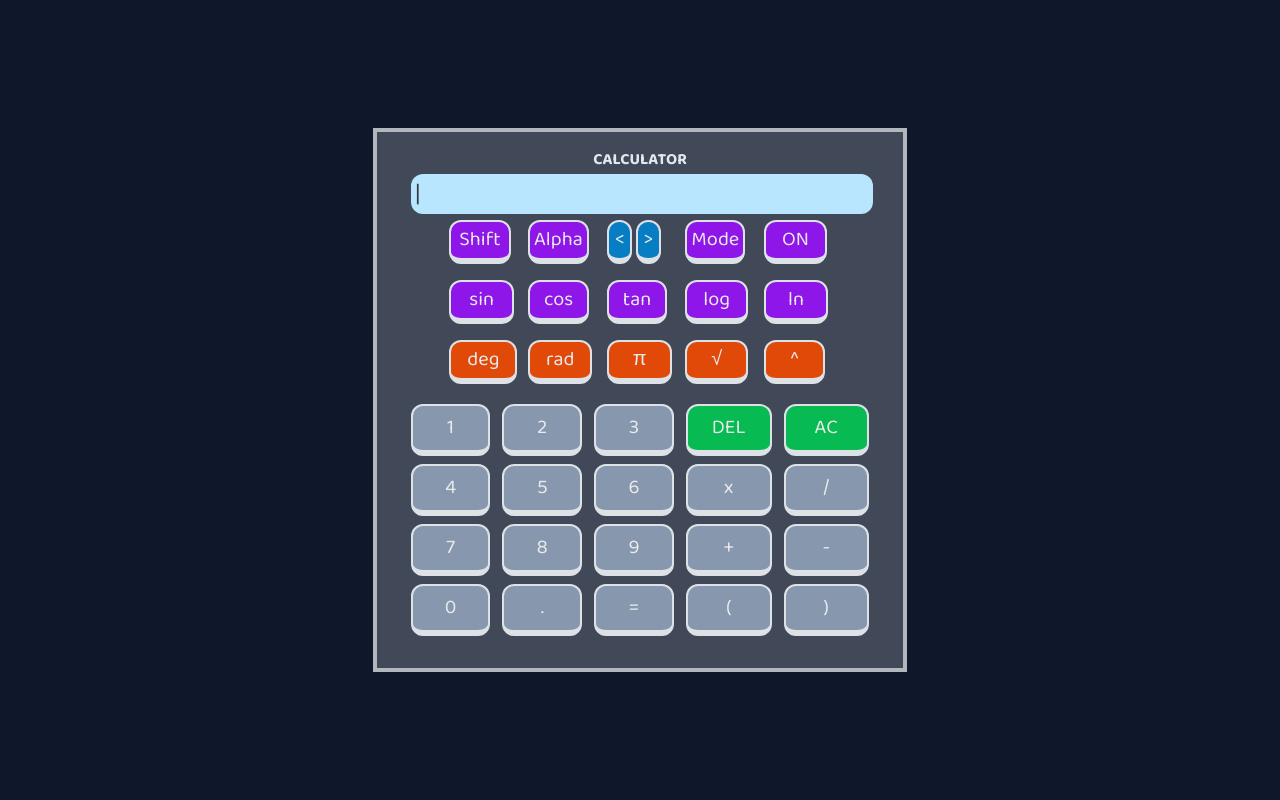
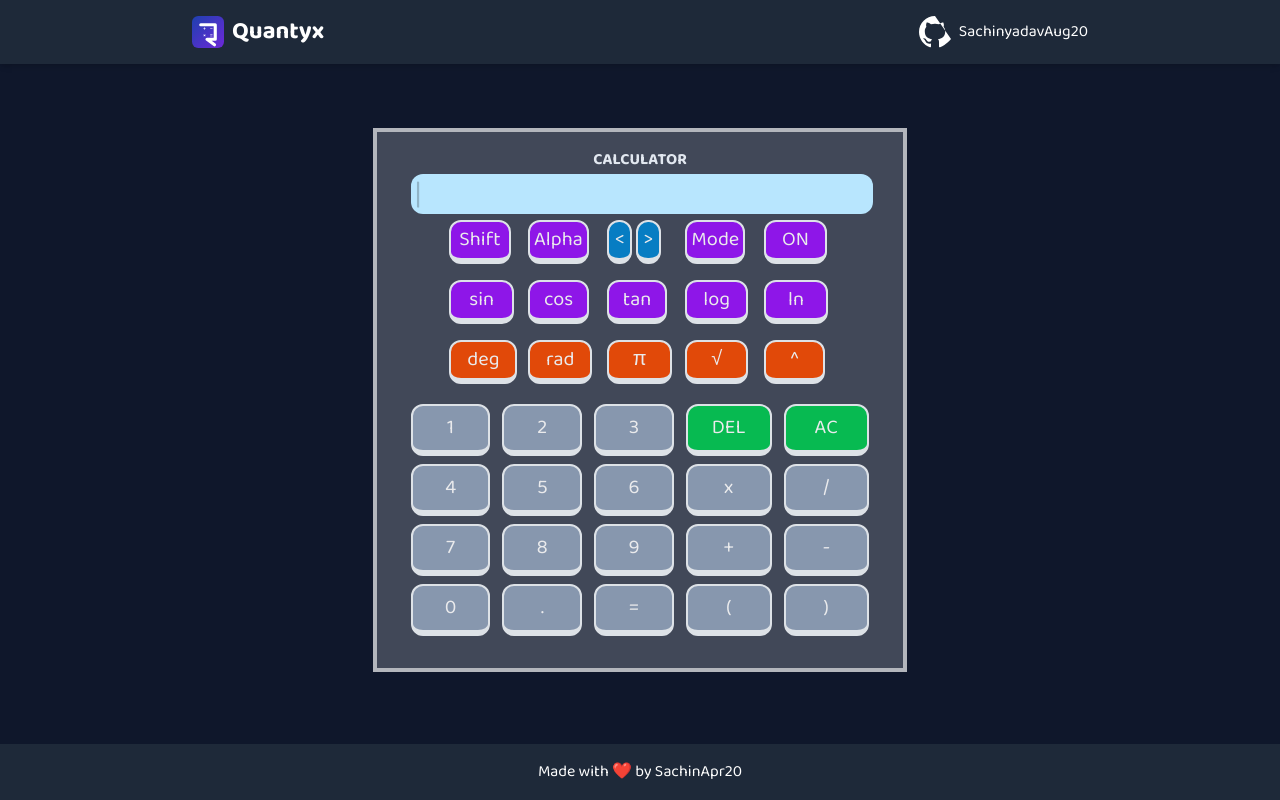
Before and after one commit to SachinyadavAug20/Quantyx, a Next.js app: page / in a window 1280 px wide. Built offline with nearby package versions, Linux system fonts and the light colour scheme; a web font is replaced by a local one.

Commit message:
Added loading screen and other changes

```diff
--- a/app/page.jsx
+++ b/app/page.jsx
@@ -4,7 +4,9 @@ import Numpad from "@/components/Numpad";
 import Sidefn from "@/components/side-fn";
 import * as math from 'mathjs';
 import Ctnpanal from "@/components/ctn-panal";
-import { motion } from "motion/react";
+import Navbar from "@/components/Navbar";
+import Footer from "@/components/Footer";
+import { easeIn, easeInOut, easeOut, motion } from "motion/react";
 
 export default function Home() {
     const [screentext, setScreentext] = useState("")
@@ -46,7 +48,14 @@ export default function Home() {
         }
     }
     return (
-        <div className="flex flex-col justify-center items-center w-full h-screen">
+        <div className="flex flex-col w-full min-h-screen">
+            <motion.div className="absolute bg-linear-65 from-purple-500 to-pink-500 w-full h-screen justify-center items-center text-6xl flex text-center z-10" initial={{ opacity: 1 }} animate={{ opacity: 0 }} transition={{ duration: 1.5,ease:easeInOut }}>
+                <div className="flex">
+                    Looding <motion.div initial={{ opacity: 0, scale: 1.2 }} animate={{ opacity: 1, scale: 1 }} exit={{ opacity: 0, scale: 1.2 }} transition={{ duration: 0.3, repeat: 10 }}> ... </motion.div>
+                </div>
+            </motion.div>
+            <Navbar />
+            <div className="flex flex-col justify-center items-center flex-1 pb-16">
                 <motion.div initial={{ opacity: 0, x: -500 }} animate={{ opacity: 1, x: 0 }} transition={{ duration: 0.8 }} className="bg-white/21 p-2 pt-1 md:p-8 md:pt-4 w-fit border-white/60 border-4">
                     <motion.div initial={{ opacity: 0, scale: 0 }} animate={{ opacity: 1, scale: 1 }} transition={{ duration: 0.5 }} className="text-center font-bold text-slate-200 uppercase">
                         Calculator
@@ -54,7 +63,7 @@ export default function Home() {
                     <div>
                         <motion.div initial={{ opacity: 0, scale: 25 }} animate={{ opacity: 1, scale: 1 }} transition={{ duration: 0.5 }} className="select-none bg-sky-200 border-sky-600 rounded-xl px-2 md:px-1 w-full py-3 md:py-1 text-xl md:text-2xl m-1 md:m-0.5 font-mono text-left min-h-12 md:min-h-8 flex items-center">
                             {screentext.slice(0, cursorPosition)}
-                        <span className="animate-pulse text-black">|</span>
+                            <motion.span initial={{ opacity: 0, scaleX: 1.2 }} animate={{ opacity: 1, scaleX: 1.5 }} exit={{ opacity: 1, scaleX: 1.2 }} transition={{ duration: 0.6, repeat: Infinity }} className="text-black scale-y-125">|</motion.span>
                             {screentext.slice(cursorPosition)}
                         </motion.div>
                     </div>
@@ -69,5 +78,7 @@ export default function Home() {
                     </div>
                 </motion.div>
             </div>
+            <Footer />
+        </div>
     );
 }
--- /dev/null
+++ b/components/Footer.jsx
@@ -0,0 +1,10 @@
+import Link from "next/link";
+const Footer = () => {
+  return (
+    <footer className="bg-gray-800 text-white p-2 md:p-4 text-center fixed bottom-0 w-full text-sm md:text-base">
+      Made with ❤️ by <Link href="https://in.linkedin.com/in/sachin-yadav-05a105374" target="_blank" className="hover:text-gray-300">SachinApr20</Link>
+    </footer>
+  );
+};
+
+export default Footer;
--- /dev/null
+++ b/components/Navbar.jsx
@@ -0,0 +1,36 @@
+import Link from "next/link";
+const Navbar = () => {
+    return (
+    <nav className="bg-gray-800 text-white p-2 md:p-4 shadow-md">
+      <div className="flex flex-col md:flex-row md:justify-between md:items-center max-w-4xl mx-auto">
+                <div className="">
+                    <Link href="/" className="flex items-center gap-2">
+                        <img src="/logo.svg" alt="" width={32} />
+                        <span className="text-xl md:text-2xl font-bold">Quantyx</span>
+                    </Link>
+                </div>
+                <div>
+                    <Link
+                        href="https://github.com/SachinyadavAug20"
+                        target="_blank"
+                        rel="noopener noreferrer"
+                        className="text-white hover:text-gray-300 transition duration-200 flex items-center gap-2"
+                        title="GitHub"
+                    >
+                        <svg
+                            className="w-8 h-8"
+                            fill="currentColor"
+                            viewBox="0 0 24 24"
+                            xmlns="http://www.w3.org/2000/svg"
+                        >
+                            <path d="M12 0C5.374 0 0 5.373 0 12c0 5.302 3.438 9.8 8.207 11.387.599.111.793-.261.793-.577v-2.234c-3.338.726-4.033-1.416-4.033-1.416-.546-1.387-1.333-1.756-1.333-1.756-1.089-.745.083-.729.083-.729 1.205.084 1.839 1.237 1.839 1.237 1.07 1.834 2.807 1.304 3.492.997.107-.775.418-1.305.762-1.604-2.665-.305-5.467-1.334-5.467-5.931 0-1.311.469-2.381 1.236-3.221-.124-.303-.535-1.524.117-3.176 0 0 1.008-.322 3.301 1.23A11.509 11.509 0 0112 5.803c1.02.005 2.047.138 3.006.404 2.291-1.552 3.297-1.23 3.297-1.23.653 1.653.242 2.874.118 3.176.77.84 1.235 1.911 1.235 3.221 0 4.609-2.807 5.624-5.479 5.921.43.372.823 1.102.823 2.222v3.293c0 .319.192.694.801.576C20.566 21.797 24 17.3 24 17.3 24 12c0-6.627-5.373-12-12-12z"/>
+                        </svg>
+                        SachinyadavAug20
+                    </Link>
+                </div>
+            </div>
+        </nav>
+    );
+};
+
+export default Navbar;
```
Also changed, not shown: public/logo.svg (added), 1 other file (tests, documents, lock files or other folders). Lines whose indentation alone changed are shown as unchanged.
